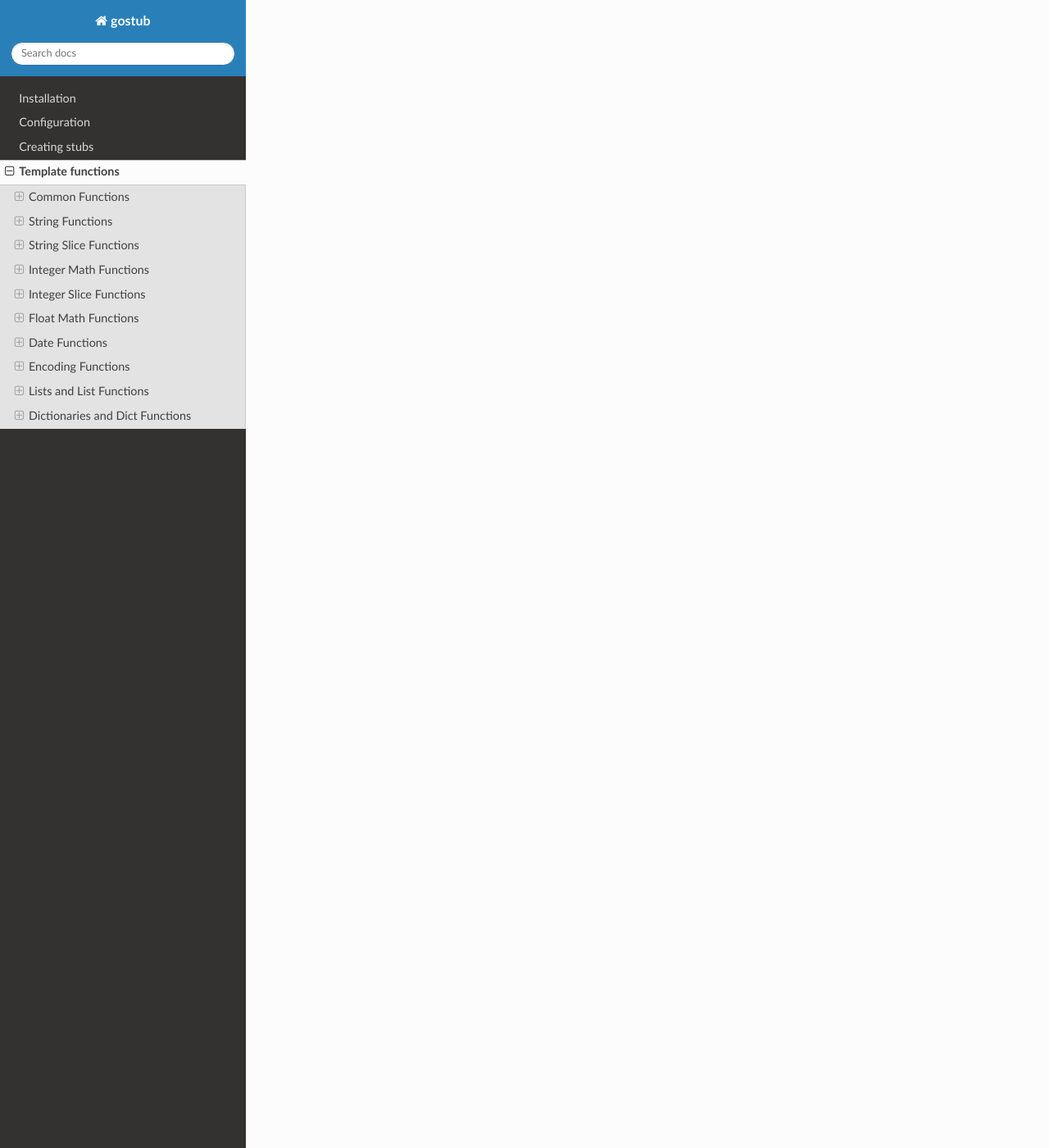
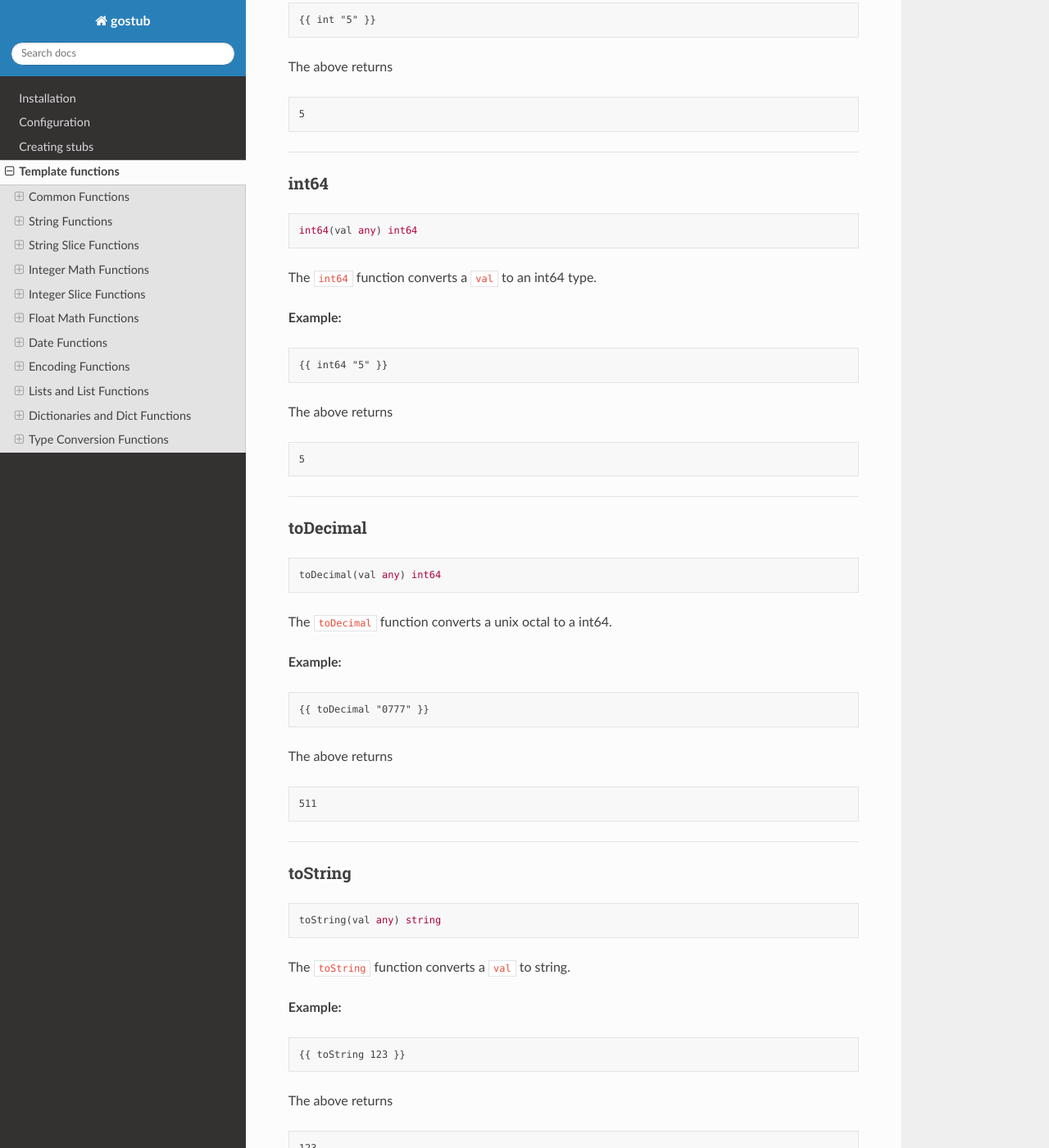
Before and after one commit to Rom4eg/gostub, a Sphinx documentation site: the page built from docs/functions.rst, in a window 1280 px wide and 1400 px high, scrolled down 66708 px. Shown: the whole window at 82% size. Built offline with Sphinx 7.4.7 and the Read the Docs theme 3.1.0, drawn with Linux system fonts in a browser that asks for light colours; some of the changed text lies outside the part shown.

Commit message:
docs  - type convertion functions

```diff
--- /dev/null
+++ b/docs/funcs/conv.rst
@@ -0,0 +1,179 @@
+Type Conversion Functions
+*************************
+
+The following type conversion functions are provided.
+
+----
+
+.. _func-atoi:
+
+atoi
+====
+
+.. code-block:: go
+
+   atoi(val string) int
+
+The ``atoi`` function converts a string to an integer.
+
+**Example:**
+
+.. code-block:: html
+
+   {{ atoi "5" }}
+
+The above returns
+
+.. code-block:: text
+
+   5
+
+----
+
+.. _func-float64:
+
+float64
+=======
+
+.. code-block:: go
+
+   float64(val any) float64
+
+The ``float64`` function converts a ``val`` to an float64.
+
+**Example:**
+
+.. code-block:: html
+
+   {{ float64 "5" }}
+
+The above returns
+
+.. code-block:: text
+
+   5
+
+----
+
+.. _func-int:
+
+int
+===
+
+.. code-block:: go
+
+   int(val any) int
+
+The ``int`` function converts a ``val`` to an integer.
+
+**Example:**
+
+.. code-block:: html
+
+   {{ int "5" }}
+
+The above returns
+
+.. code-block:: text
+
+   5
+
+----
+
+.. _func-int64:
+
+int64
+=====
+
+.. code-block:: go
+
+   int64(val any) int64
+
+The ``int64`` function converts a ``val`` to an int64 type.
+
+**Example:**
+
+.. code-block:: html
+
+   {{ int64 "5" }}
+
+The above returns
+
+.. code-block:: text
+
+   5
+
+----
+
+.. _func-toDecimal:
+
+toDecimal
+=========
+
+.. code-block:: go
+
+   toDecimal(val any) int64
+
+The ``toDecimal`` function converts a unix octal to a int64.
+
+**Example:**
+
+.. code-block:: html
+
+   {{ toDecimal "0777" }}
+
+The above returns
+
+.. code-block:: text
+
+   511
+
+----
+
+.. _func-toString:
+
+toString
+========
+
+.. code-block:: go
+
+   toString(val any) string
+
+The ``toString`` function converts a ``val`` to string.
+
+**Example:**
+
+.. code-block:: html
+
+   {{ toString 123 }}
+
+The above returns
+
+.. code-block:: text
+
+   123
+
+----
+
+.. _func-toStrings:
+
+toStrings
+=========
+
+.. code-block:: go
+
+   toStrings(val []any) []string
+
+The ``toStrings`` function converts a list, slice, or array to a list of strings.
+
+**Example:**
+
+.. code-block:: html
+
+   {{ list 1 2 3 | toStrings }}
+
+The above returns
+
+.. code-block:: text
+
+   [1 2 3]
--- a/docs/functions.rst
+++ b/docs/functions.rst
@@ -27,3 +27,5 @@
 .. include:: funcs/list.rst
 
 .. include:: funcs/dict.rst
+
+.. include:: funcs/conv.rst
```
